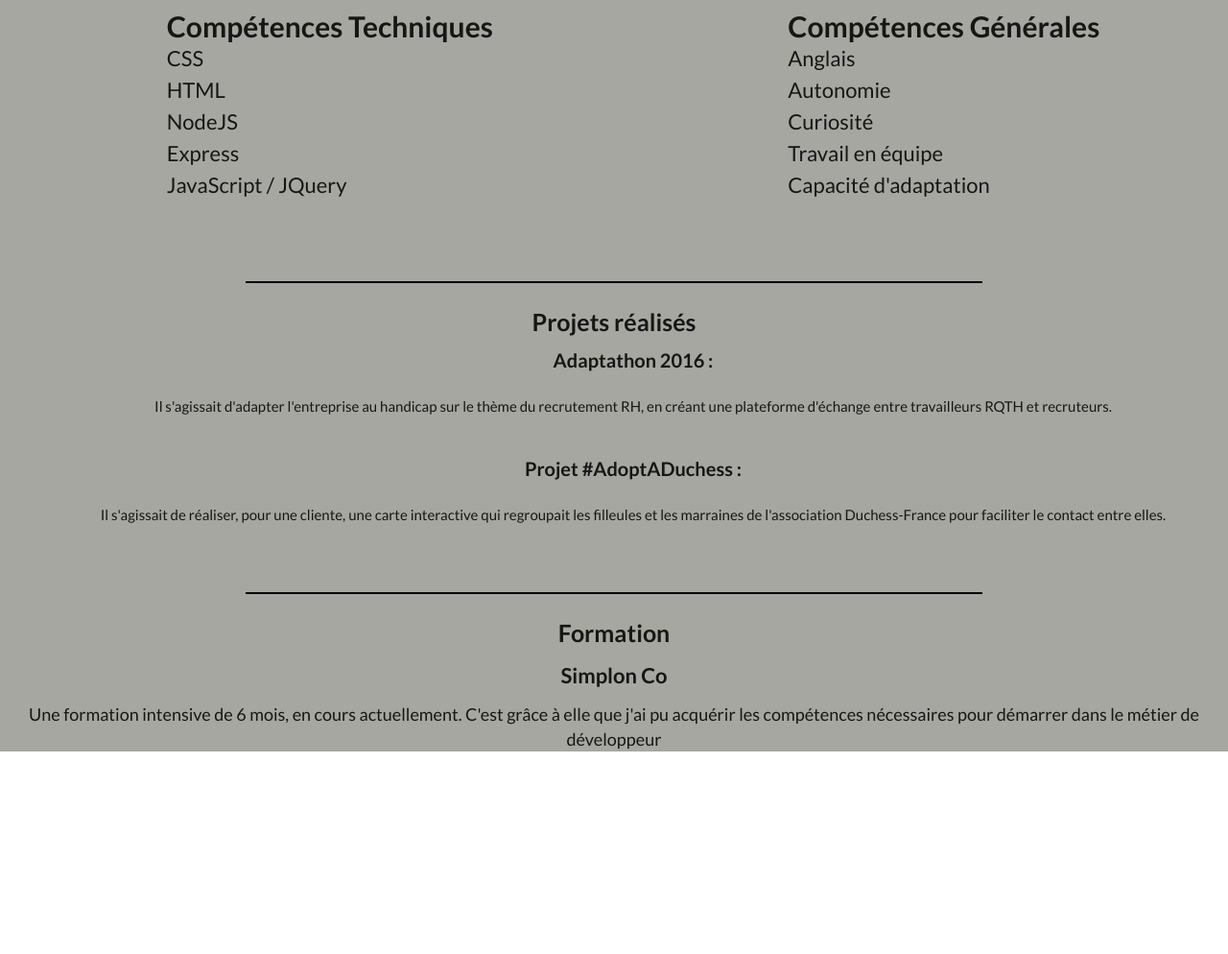
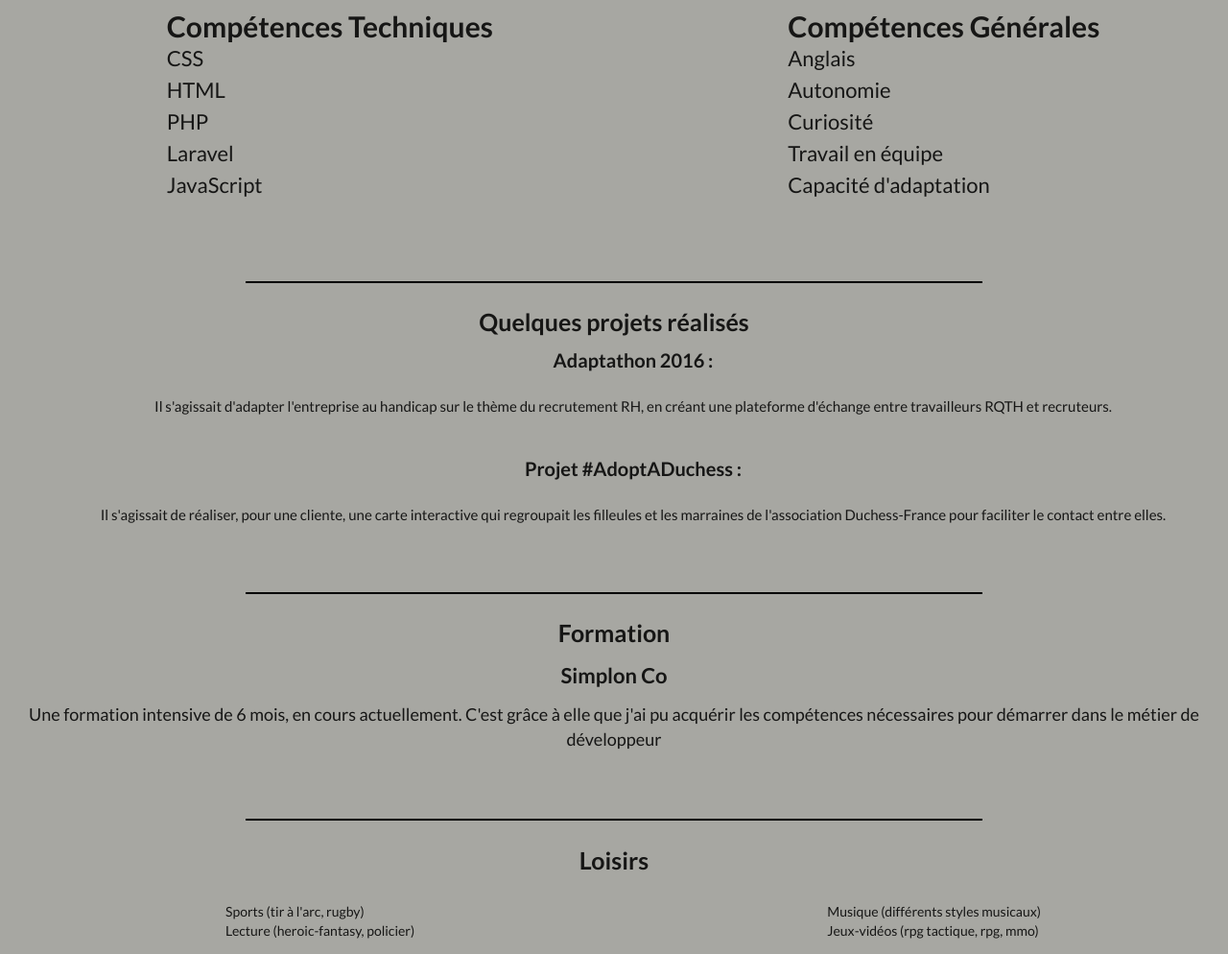
Before and after one commit to Nomilol/CV_v2, a website: page index.html in a window 1280 px wide. Shown: the part 931-1925 px from the top of the page at 96% size. Before the commit the page ends 1714 px from the top, so only its background shows below. Drawn offline with nearby package versions, Linux system fonts and the light colour scheme.

Commit message:
Finalisation cv

```diff
--- a/index.html
+++ b/index.html
@@ -12,7 +12,7 @@
 	<div class="tete">
 		<h1>LEZIN Axel</h1>
 		<h2 class="poste">Développeur WEB Junior</h2>
-		<p class="description">Un jour je serai un bon développeur, je coderai sans répit ...</p>
+		<p class="description">Pendant que j'essaie d'avancer en tombant, toi tu rigoles en regardant mon dos</p>
 	</div>
 	<div class="colorBody"><div class="intro">
 		Jeune développeur de 24 ans, passionné par ce  métier et toujours en quête de nouveaux défis. Curieux et intéressé, j'apprécie de savoir qu'il y a toujours à apprendre.
@@ -33,9 +33,9 @@
 				<span class="cT">Compétences Techniques</span>
 				<li>CSS</li>
 				<li>HTML</li>
-				<li>NodeJS</li>
-				<li>Express</li>
-				<li>JavaScript / JQuery</li>
+				<li>PHP</li>
+				<li>Laravel</li>
+				<li>JavaScript</li>
 			</ul>
 		</div>
 		<div class="competencesGenerales">
@@ -51,7 +51,7 @@
 	</div>
 	<div class="ligne"></div>
 
-	<h3 class="project"> Projets réalisés</h3>
+	<h3 class="project"> Quelques projets réalisés</h3>
 
 	<div class="projets">
 		<ul>
@@ -71,6 +71,18 @@
 		<h4 class="simplon">Simplon Co</h4>
 		<p class="descriptionSimplon">Une formation intensive de 6 mois, en cours actuellement. C'est grâce à elle que j'ai pu acquérir les compétences nécessaires pour démarrer dans le métier de développeur</p>
 	</div>
+	<div class="ligne"></div>
+	<h3>Loisirs</h3>
+	<div class="loisirs">
+	<ul>
+		<li>Sports (tir à l'arc, rugby)</li>
+		<li>Lecture (heroic-fantasy, policier)</li>
+	</ul>
+	<ul>
+		<li>Musique (différents styles musicaux)</li>
+		<li>Jeux-vidéos (rpg tactique, rpg, mmo)</li>
+	</ul>
+</div>
 
 
 
--- a/style.css
+++ b/style.css
@@ -109,3 +109,15 @@ h3{
 	text-align : center;
 	font-size : 18px;
 }
+
+.loisirs ul  {
+	list-style-type: none;
+}
+
+.loisirs h3{
+	text-align : center;
+}
+.loisirs {
+	display : flex;
+	justify-content : space-around;
+}
```
